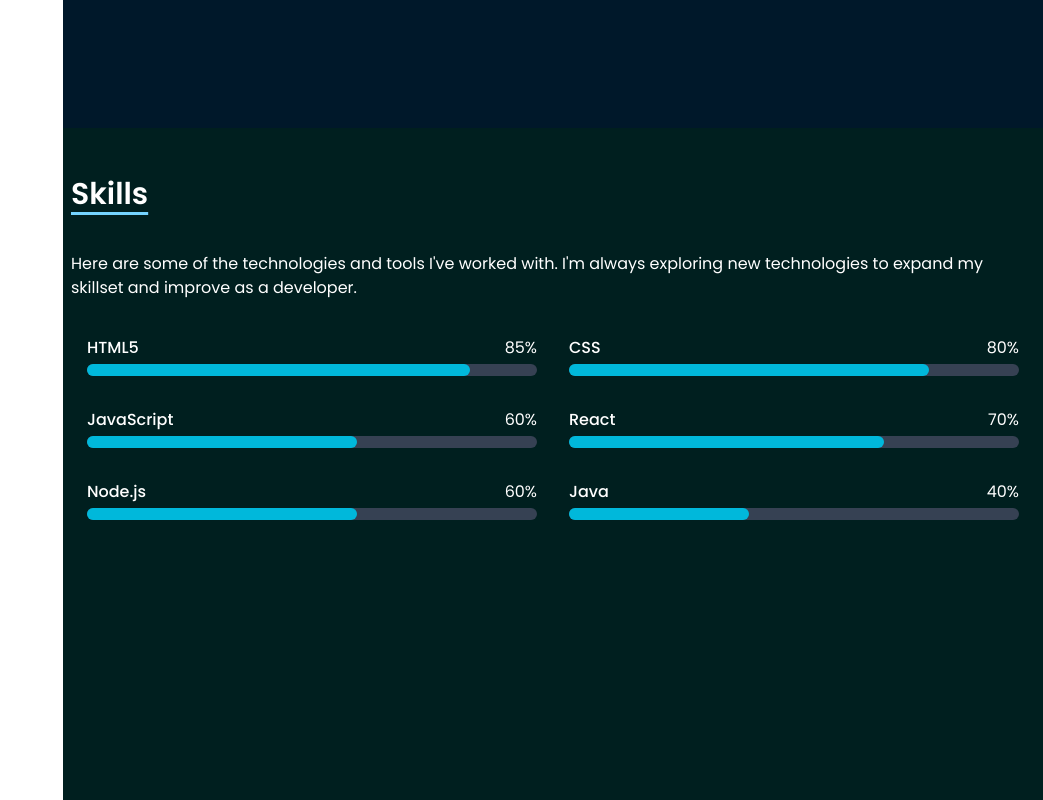
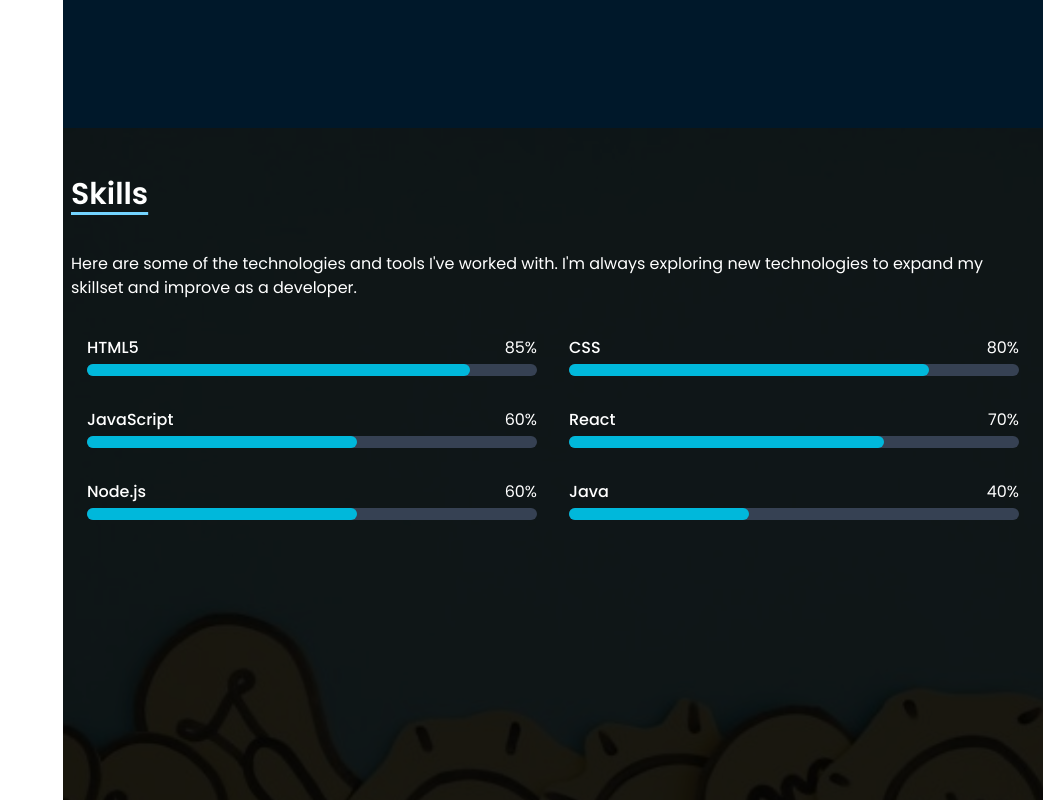
Before and after one commit to maheshchaudhary845/Personal-Portfolio, a Next.js app: page / in a window 1280 px wide. Shown: the part 1480-2280 px from the top of the page, without its empty margins (237-1280 px from the left). Built offline with nearby package versions, Linux system fonts and the light colour scheme.

Commit message:
added skills section bg

```diff
--- a/app/page.js
+++ b/app/page.js
@@ -471,7 +471,10 @@
           </div>
         </section>
 
-        <section id="skills" className="bg-[#001f1f] text-white p-2 min-h-screen">
+        <section id="skills" className="relative bg-[#001f1f] text-white p-2 min-h-screen">
+          <div className="absolute inset-0 bg-center bg-cover bg-[url('/skills_bg.jpg')] "></div>
+          <div className="absolute bg-black inset-0 opacity-90"></div>
+          <div className="relative z-10">
             <motion.h2
               initial={{ opacity: 0, y: 50 }}
               whileInView={{ opacity: 1, y: 0 }}
@@ -517,6 +520,7 @@
                   </motion.div>
                 </div>
               })}
+            </div>
           </div>
         </section>
 
```
Also changed, not shown: public/skills_bg.jpg (added). Lines whose indentation alone changed are shown as unchanged.
